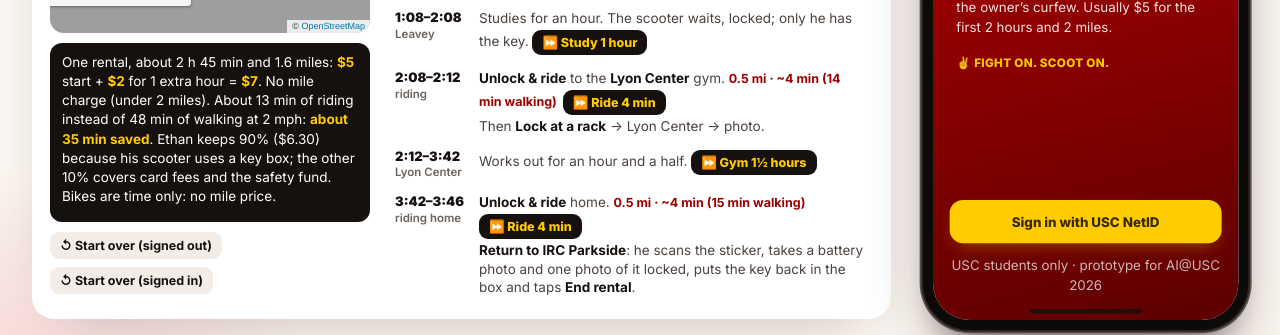
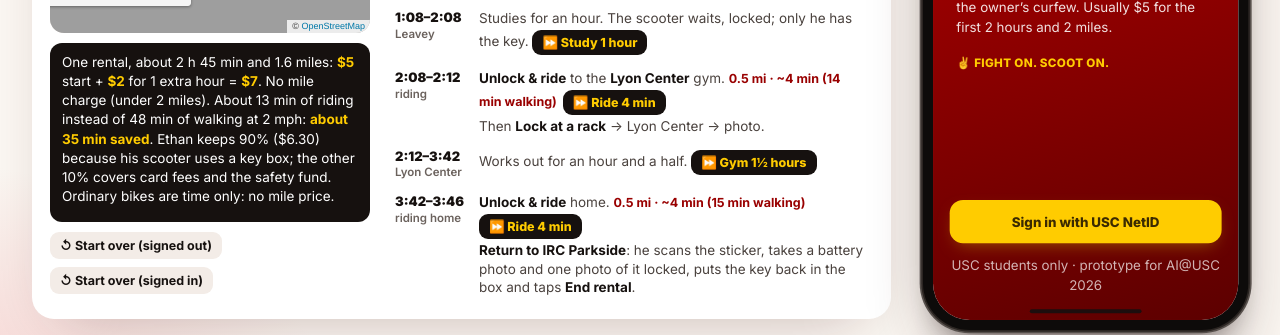
Before and after one commit to erolmk/scoot, a plain HTML site: page public/scoot/damian.html in a window 1280 px wide. Shown: the part 394-729 px from the top of the page. Drawn offline with nearby package versions, Linux system fonts and the light colour scheme; grey boxes are pictures that could not be loaded.

Commit message:
Match the docs to the code: hidden parking details don't block; only ordinary bikes are time-only
Co-Authored-By: Claude Opus 5.5 <noreply@anthropic.com>

```diff
--- a/public/scoot/damian.html
+++ b/public/scoot/damian.html
@@ -50,7 +50,7 @@
       <div class="dm-tabs" role="tablist"><button id="tab-rent" class="on" role="tab" onclick="dm.tab('rent')">1 · Renting</button><button id="tab-lend" role="tab" onclick="dm.tab('lend')">2 · Lending his own</button></div></div>
     <div class="dm-grid">
       <div><div id="dm-map"></div>
-        <div class="dm-total" id="dm-total">One rental, about 2 h 45 min and 1.6 miles: <b>$5</b> start + <b>$2</b> for 1 extra hour = <b>$7</b>. No mile charge (under 2 miles). About 13 min of riding instead of 48 min of walking at 2 mph: <b>about 35 min saved</b>. Ethan keeps 90% ($6.30) because his scooter uses a key box; the other 10% covers card fees and the safety fund. Bikes are time only: no mile price.<div id="dm-saved" style="margin-top:6px;color:#7CFC9a;font-weight:800"></div></div>
+        <div class="dm-total" id="dm-total">One rental, about 2 h 45 min and 1.6 miles: <b>$5</b> start + <b>$2</b> for 1 extra hour = <b>$7</b>. No mile charge (under 2 miles). About 13 min of riding instead of 48 min of walking at 2 mph: <b>about 35 min saved</b>. Ethan keeps 90% ($6.30) because his scooter uses a key box; the other 10% covers card fees and the safety fund. Ordinary bikes are time only: no mile price.<div id="dm-saved" style="margin-top:6px;color:#7CFC9a;font-weight:800"></div></div>
         <div class="dm-foot"><button onclick="dm.start(false)">↺ Start over (signed out)</button><button onclick="dm.start(true)">↺ Start over (signed in)</button></div></div>
       <div>
       <ol class="dm-list" id="part-rent" data-part="rent">
```
Also changed, not shown: 2 other files.
